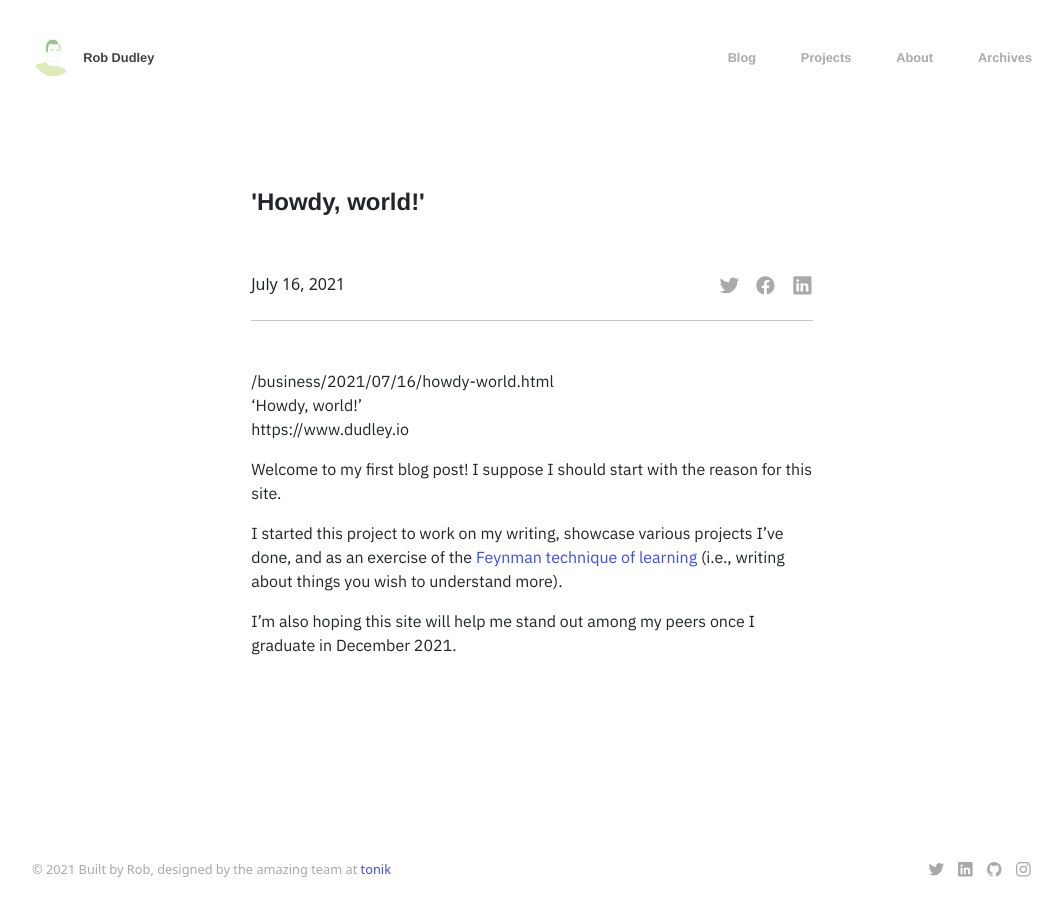
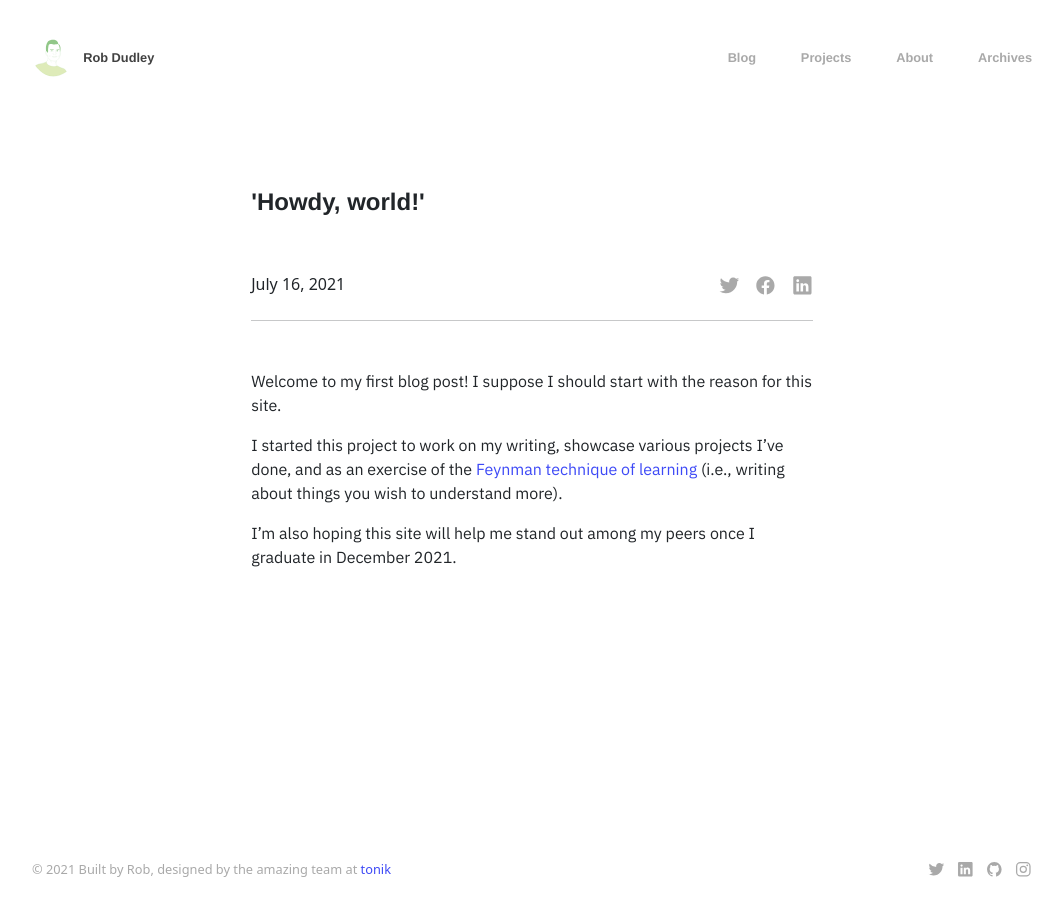
Before and after one commit to robwdudley/robwdudley.github.io, a Jekyll site: the page built from _posts/2021-07-20-howdy-world.markdown, in a window 1280 px wide. Shown: the whole page, without its empty margins (108-1171 px from the left). Built offline with Jekyll 4.4.1, drawn with Linux system fonts in a browser that asks for light colours.

Commit message:
Update 2021-07-20-howdy-world.markdown

```diff
--- a/_posts/2021-07-20-howdy-world.markdown
+++ b/_posts/2021-07-20-howdy-world.markdown
@@ -2,14 +2,9 @@
 layout: single-post
 title:  "'Howdy, world!'"
 date:   2021-07-16
-time: 10 min read
+time: 1 min read
 categories: business
 ---
-
-{{ page.url }} <br>
-{{ page.title }} <br>
-{{ site.url }} <br>
-{{ page.description }}
 
 Welcome to my first blog post! I suppose I should start with the reason for this site.
 
```
